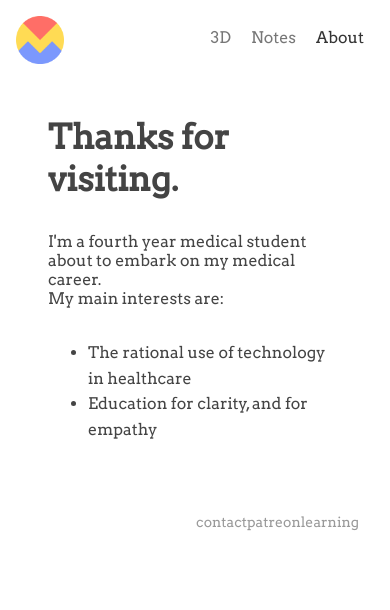
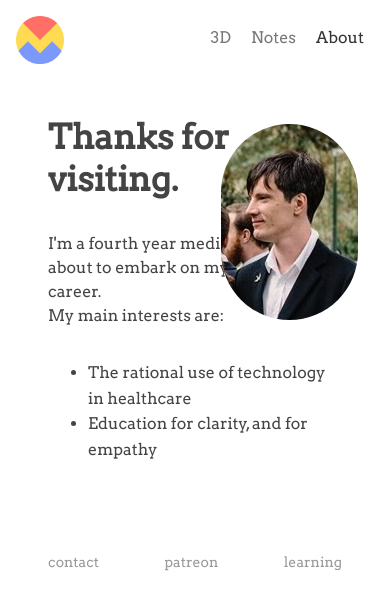
Before and after one commit to aboutmedicine/aboutmedicine.com.au, a Vue app: page /about in a window 390 px wide. Shown: the top 610 px of the page. Built offline with nearby package versions, Linux system fonts and the light colour scheme.

Commit message:
layout + css edits

```diff
--- a/index.js
+++ b/index.js
@@ -12,7 +12,7 @@ app.use(serveStatic(path.join(__dirname, 'dist')));
 BlogPost =require('./server/models/blogposts');
 
 const mongoose = require('mongoose');
-mongoose.connect('mongodb://heroku_28trdw16:tpk3e8svp7nu5mlceio2ir16jh@ds029814.mlab.com:29814/heroku_28trdw16', { useNewUrlParser: true });
+mongoose.connect('mongodb://heroku_28trdw16:tpk3e8svp7nu5mlceio2ir16jh@ds029814.mlab.com:29814/heroku_28trdw16', { useNewUrlParser: true, useUnifiedTopology: true});
 var db = mongoose.connection;
 
 app.get('/', (req, res) => {
--- a/src/App.vue
+++ b/src/App.vue
@@ -13,7 +13,7 @@
   <router-view />
   <div id="footer">
     <router-link to="/contact">contact</router-link>
-    <router-link to="/contact">patreon</router-link>
+    <router-link to="/patreon">patreon</router-link>
     <router-link to="/learning">learning</router-link>
   </div>
 </div>
@@ -42,7 +42,6 @@
 }
 
 #nav a {
-  /* font-family: 'Avenir Next'; */
   font-weight: 500;
   color: #777;
   padding: 0px 10px;
@@ -50,6 +49,7 @@
 
 #nav a:hover {
   color: #333;
+  cursor: pointer;
 }
 
 #nav a.router-link-exact-active {
@@ -60,7 +60,7 @@
   display: flex;
   justify-content: space-between;
   align-items: center;
-  padding: 12px 180px;
+  padding: 2rem 10rem;
   margin-top: 60px;
 }
 
@@ -71,12 +71,7 @@
 
 #footer a:hover {
   color: #555;
-}
-
-@media screen and (max-width: 800px) {
-  #app {
-    padding: 0px 16px;
-  }
+  cursor: pointer;
 }
 
 ::selection {
@@ -143,6 +138,7 @@ h6 {
 p {
   font-size: 1rem;
   letter-spacing: 0.5;
+  line-height: 1.5;
 }
 
 code {
@@ -188,4 +184,13 @@ button:hover {
   background: #5183f5
 }
 
+@media screen and (max-width: 800px) {
+  #app {
+    padding: 0 1rem;
+  }
+
+  #footer {
+    padding: 2rem 2rem;
+  }
+}
 </style>
--- a/src/components/BlogPosts.vue
+++ b/src/components/BlogPosts.vue
@@ -1,7 +1,7 @@
 <template>
 <div>
   <h5>Recent Posts</h5>
-  <a class="posts" v-for="post in posts_array" v-on:click.prevent="setActiveBlogPost(post)" :key="post.id">
+  <a class="posts" v-for="post in posts_array.slice().reverse()" v-on:click.prevent="setActiveBlogPost(post)" :key="post.id">
     {{post.title}}
   </a>
 </div>
@@ -14,7 +14,9 @@ export default {
   name: 'BlogPosts',
   data() {
     return {
-      posts_array: []
+      posts_array: [{
+        title: 'test'
+      }]
     }
   },
   methods: {
@@ -51,7 +53,7 @@ p {
 }
 
 h5 {
-  margin: 2rem;
+  margin: 1rem 2rem;
 }
 
 .posts {
@@ -67,5 +69,16 @@ a {
 
 .posts:hover {
   background-color: #eee;
+  cursor: pointer;
+}
+
+@media screen and (max-width: 800px) {
+  h5 {
+    margin: 1rem 1rem;
+  }
+
+  a {
+    margin: 0 1rem;
+  }
 }
 </style>
--- a/src/components/Me.vue
+++ b/src/components/Me.vue
@@ -4,12 +4,12 @@
   <p>
     I make videos about medicine + sometimes I write stuff too.
   </p>
-  <div class="me-box">
-    <img id="me" alt="me" src="../assets/me.jpg">
+  <div class="hero-box">
+    <img id="hero" alt="me" src="../assets/heart.jpg">
   </div>
   <div class="social">
-    <a href="https://www.youtube.com/c/AboutMedicine"><img alt="youtube" src="../assets/youtube.svg"/></a>
-    <a href="https://twitter.com/About_Medicine"><img alt="twitter" src="../assets/twitter.svg"/></a>
+    <a href="https://www.youtube.com/c/AboutMedicine"><img alt="youtube" src="../assets/youtube.svg" /></a>
+    <a href="https://twitter.com/About_Medicine"><img alt="twitter" src="../assets/twitter.svg" /></a>
   </div>
 
 </div>
@@ -26,7 +26,7 @@ export default {
 
 <!-- Add "scoped" attribute to limit CSS to this component only -->
 <style scoped>
-.me-box {
+.hero-box {
   display: flex;
   justify-content: center;
 }
@@ -39,15 +39,15 @@ export default {
 }
 
 .social img {
-  width:36px;
+  width: 36px;
 }
 
-p{
+p {
   margin: 0px 0px 32px;
   text-align: center;
 }
 
-h4{
+h4 {
   margin: 2rem 0 1rem;
   text-align: center;
 }
@@ -59,9 +59,12 @@ opacity: .4;
 
 a:hover {
   opacity: 1;
+  cursor: pointer;
 }
 
-#me {
-  border-radius: 140px;
+#hero {
+  width: 360px;
+  margin: 0 0 1rem .5rem;
+  max-width: 90%;
 }
 </style>
--- a/src/router.js
+++ b/src/router.js
@@ -36,5 +36,12 @@ export default new Router({
       name: 'write',
       component: () => import('./views/WritePost.vue')
     }
-  ]
+  ],
+  scrollBehavior (to, from, savedPosition) {
+  if (savedPosition) {
+    return savedPosition
+  } else {
+    return { x: 0, y: 0 }
+  }
+}
 })
--- a/src/views/About.vue
+++ b/src/views/About.vue
@@ -1,5 +1,6 @@
 <template>
 <div class="about">
+  <img id="me" alt="me" src="../assets/me.jpg">
   <h4>Thanks for visiting.</h4>
   <p>
     I'm a fourth year medical student about to embark on my medical career. <br /> My main interests are:
@@ -28,4 +29,17 @@ ul {
   margin: 0 2rem;
   line-height: 1.6;
 }
+
+#me {
+  position: absolute;
+  right: 19rem;
+  margin-top: .5rem;
+  border-radius: 140px;
+}
+
+@media screen and (max-width: 800px) {
+  #me {
+    right: 2rem;
+  }
+}
 </style>
--- a/src/views/BlogPost.vue
+++ b/src/views/BlogPost.vue
@@ -1,8 +1,7 @@
 <template>
 <div class="blog">
   <h4>{{blogpost.title}}</h4>
-  <div>
-    {{blogpost.content}}
+  <div v-html="blogpost.content">
   </div>
 </div>
 </template>
@@ -20,9 +19,9 @@ export default {
 </script>
 
 <style scoped>
-
 p {
   margin: 2rem;
+  line-height: 1.6;
 }
 
 h4 {
```
Also changed, not shown: src/views/Home.vue (+4 -4 lines), src/assets/heart.jpg (added), 1 other file (tests, documents, lock files or other folders). Lines whose indentation alone changed are shown as unchanged.
